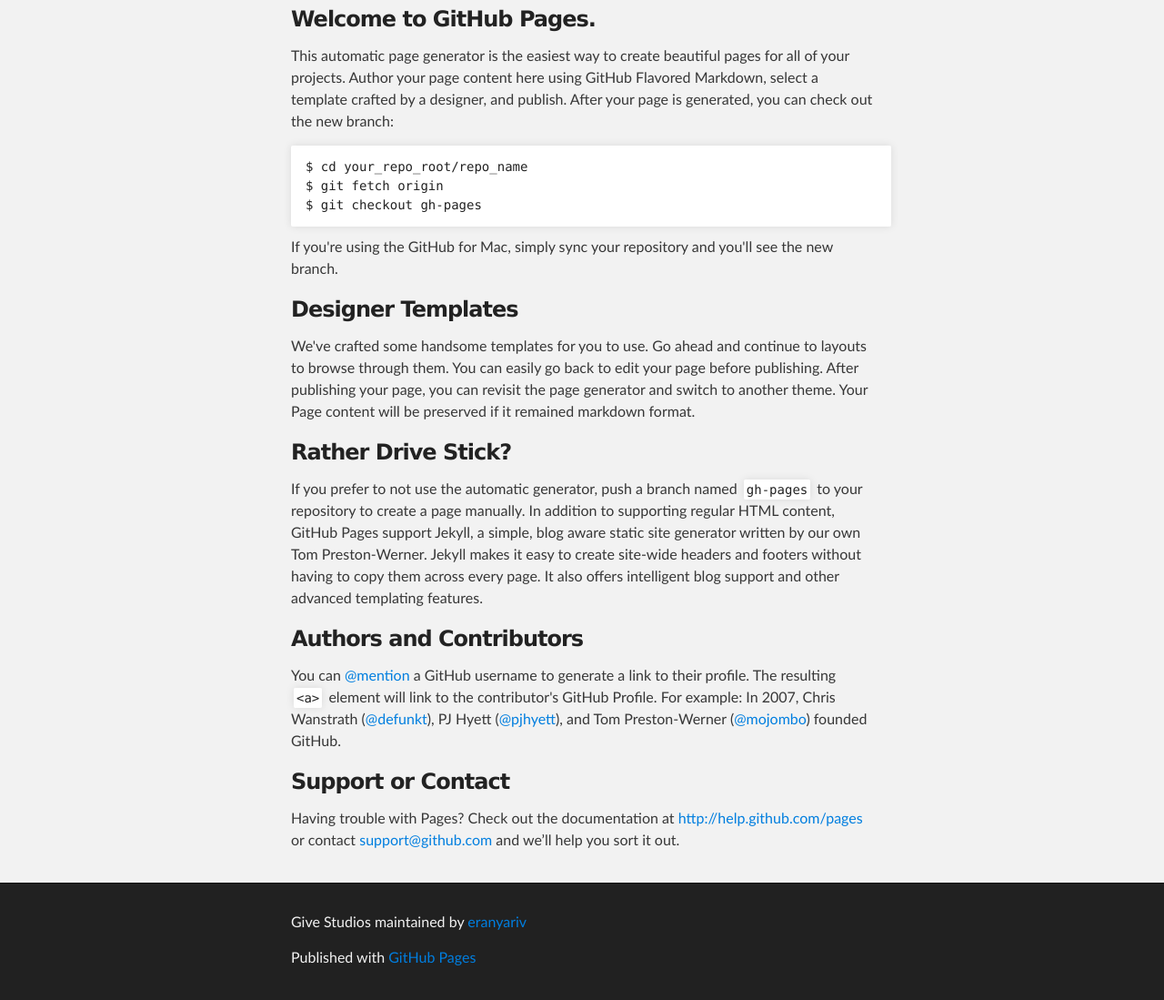
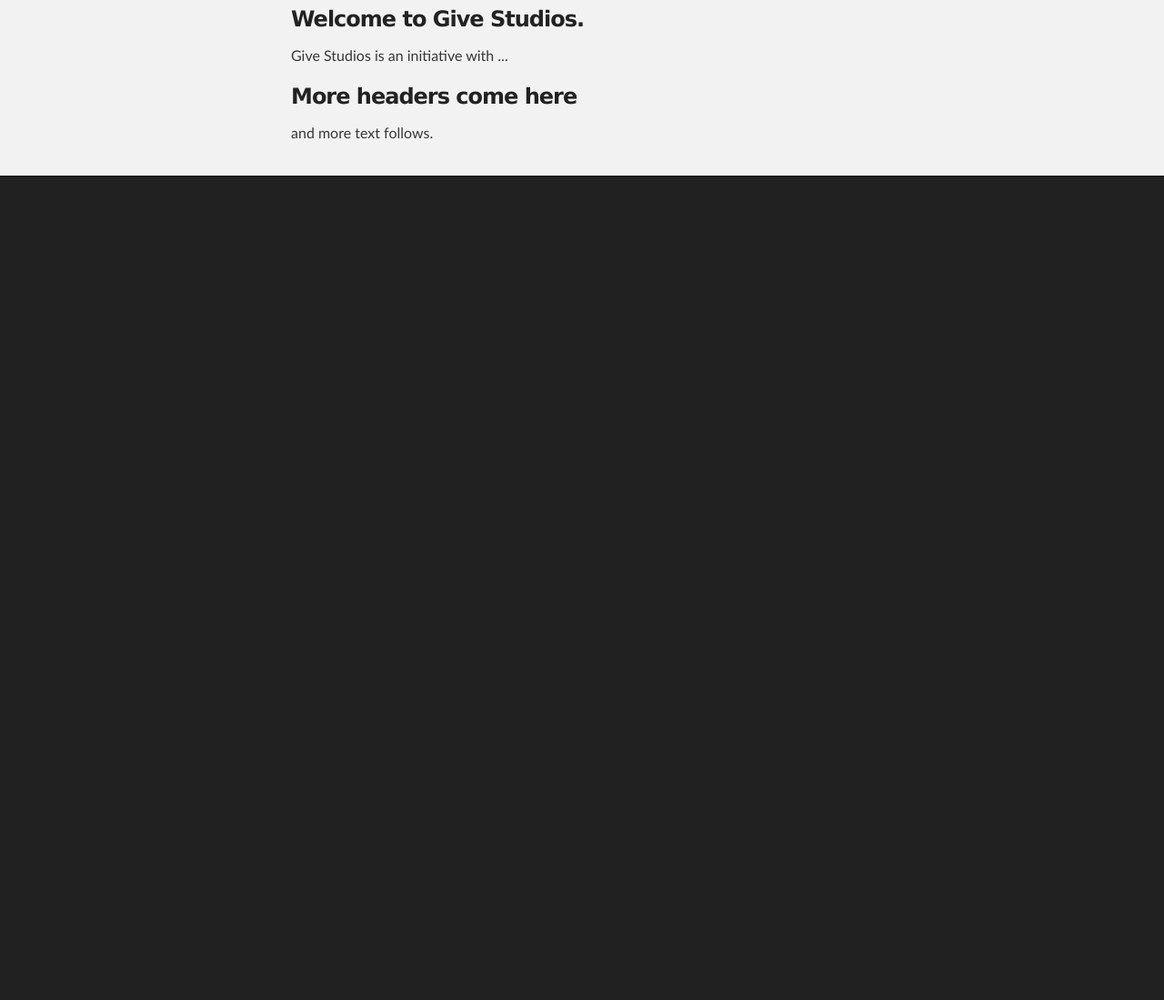
Before and after one commit to eranyariv/givestudios, a plain HTML site: page index.html in a window 1280 px wide. Shown: the part 293-1392 px from the top of the page at 91% size. After the commit the page ends 800 px from the top, so only its background shows below. Drawn offline with Linux system fonts and the light colour scheme.

Commit message:
Update index.html

```diff
--- a/index.html
+++ b/index.html
@@ -24,44 +24,13 @@
     <!-- MAIN CONTENT -->
     <div id="main_content_wrap" class="outer">
       <section id="main_content" class="inner">
-        <h3>Welcome to GitHub Pages.</h3>
+        <h3>Welcome to Give Studios.</h3>
 
-<p>This automatic page generator is the easiest way to create beautiful pages for all of your projects. Author your page content here using GitHub Flavored Markdown, select a template crafted by a designer, and publish. After your page is generated, you can check out the new branch:</p>
+<p>Give Studios is an initiative with ...</p>
 
-<pre><code>$ cd your_repo_root/repo_name
-$ git fetch origin
-$ git checkout gh-pages
-</code></pre>
+<h3>More headers come here</h3>
 
-<p>If you're using the GitHub for Mac, simply sync your repository and you'll see the new branch.</p>
+<p>and more text follows.</p>
 
-<h3>Designer Templates</h3>
-
-<p>We've crafted some handsome templates for you to use. Go ahead and continue to layouts to browse through them. You can easily go back to edit your page before publishing. After publishing your page, you can revisit the page generator and switch to another theme. Your Page content will be preserved if it remained markdown format.</p>
-
-<h3>Rather Drive Stick?</h3>
-
-<p>If you prefer to not use the automatic generator, push a branch named <code>gh-pages</code> to your repository to create a page manually. In addition to supporting regular HTML content, GitHub Pages support Jekyll, a simple, blog aware static site generator written by our own Tom Preston-Werner. Jekyll makes it easy to create site-wide headers and footers without having to copy them across every page. It also offers intelligent blog support and other advanced templating features.</p>
-
-<h3>Authors and Contributors</h3>
-
-<p>You can <a href="https://github.com/blog/821" class="user-mention">@mention</a> a GitHub username to generate a link to their profile. The resulting <code>&lt;a&gt;</code> element will link to the contributor's GitHub Profile. For example: In 2007, Chris Wanstrath (<a href="https://github.com/defunkt" class="user-mention">@defunkt</a>), PJ Hyett (<a href="https://github.com/pjhyett" class="user-mention">@pjhyett</a>), and Tom Preston-Werner (<a href="https://github.com/mojombo" class="user-mention">@mojombo</a>) founded GitHub.</p>
-
-<h3>Support or Contact</h3>
-
-<p>Having trouble with Pages? Check out the documentation at <a href="http://help.github.com/pages">http://help.github.com/pages</a> or contact <a href="mailto:support@github.com">support@github.com</a> and we’ll help you sort it out.</p>
-      </section>
-    </div>
-
-    <!-- FOOTER  -->
-    <div id="footer_wrap" class="outer">
-      <footer class="inner">
-        <p class="copyright">Give Studios maintained by <a href="https://github.com/eranyariv">eranyariv</a></p>
-        <p>Published with <a href="http://pages.github.com">GitHub Pages</a></p>
-      </footer>
-    </div>
-
-
-
-  </body>
+</body>
 </html>
```
